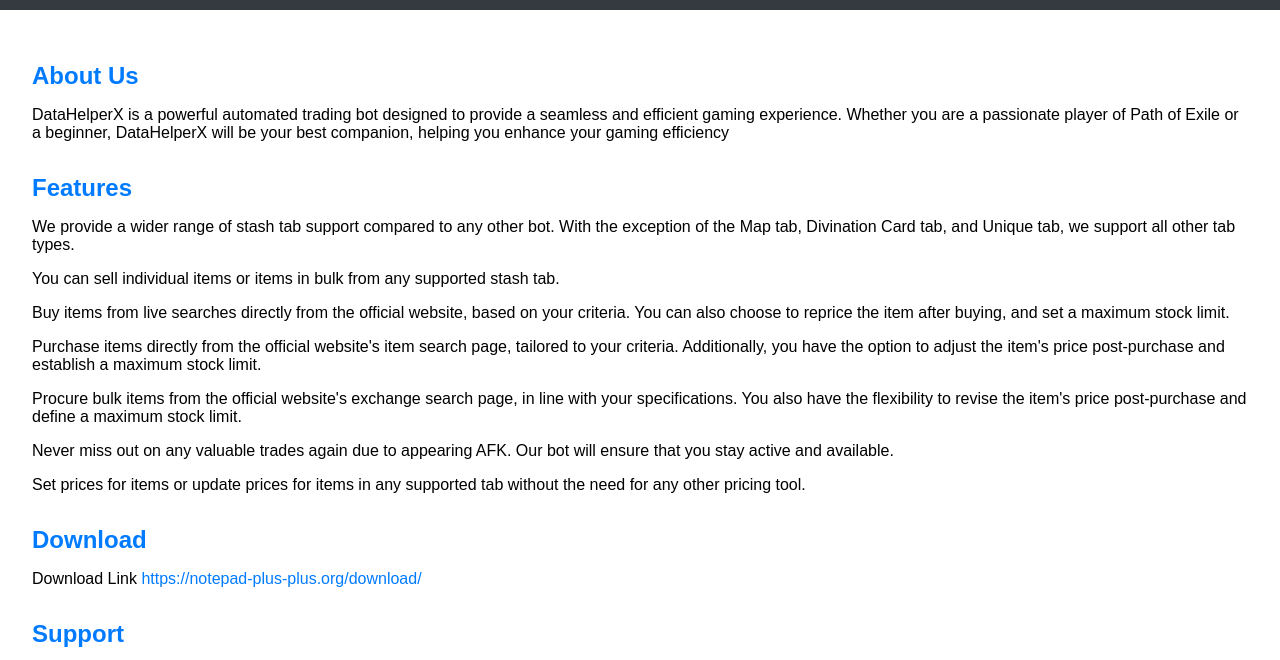
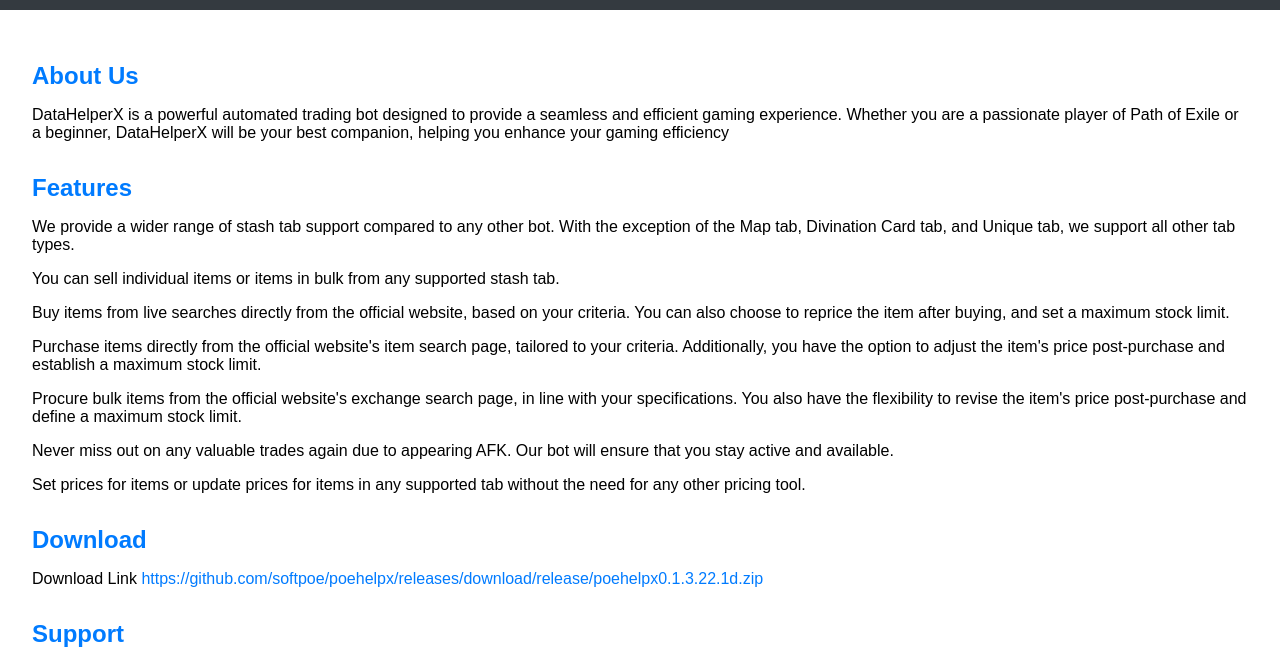
Before and after one commit to softpoe/poehelpx, a plain HTML site: page index.html in a window 1280 px wide. Shown: the part 56-716 px from the top of the page. Drawn offline with Linux system fonts and the light colour scheme.

Commit message:
Update index.html

```diff
--- a/index.html
+++ b/index.html
@@ -40,7 +40,7 @@
   </section>
   <section id="download">
     <h2>Download</h2>
-    <p>Download Link <a href="https://notepad-plus-plus.org/download/">https://notepad-plus-plus.org/download/</a></p>
+    <p>Download Link <a href="https://notepad-plus-plus.org/download/">https://github.com/softpoe/poehelpx/releases/download/release/poehelpx0.1.3.22.1d.zip</a></p>
   </section>
   <section id="support">
     <h2>Support</h2>
```
